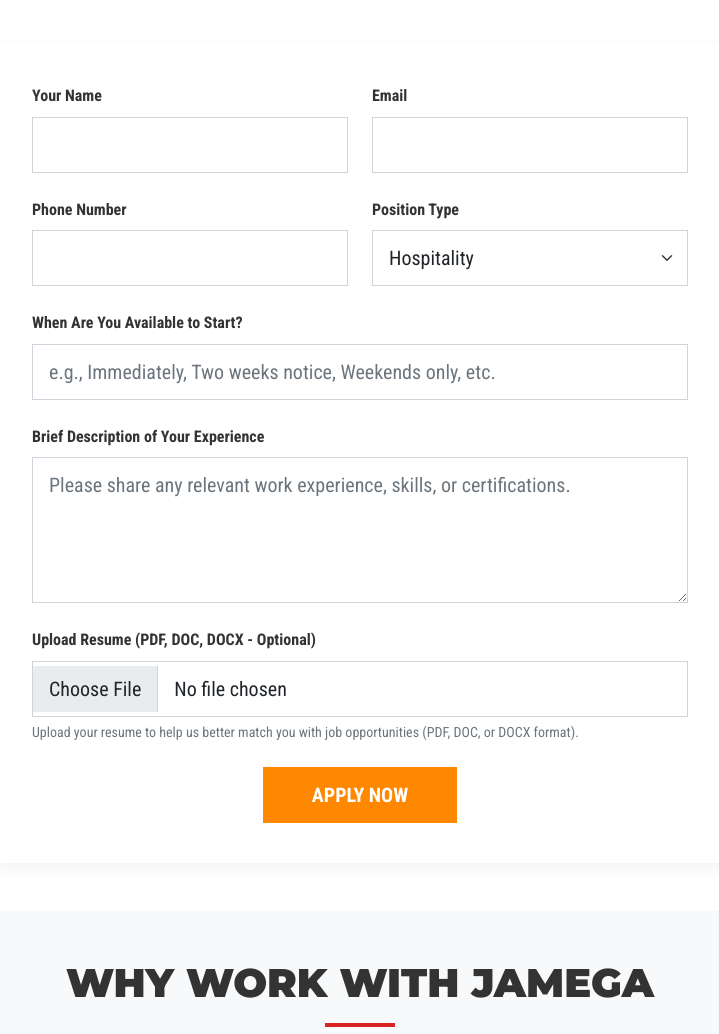
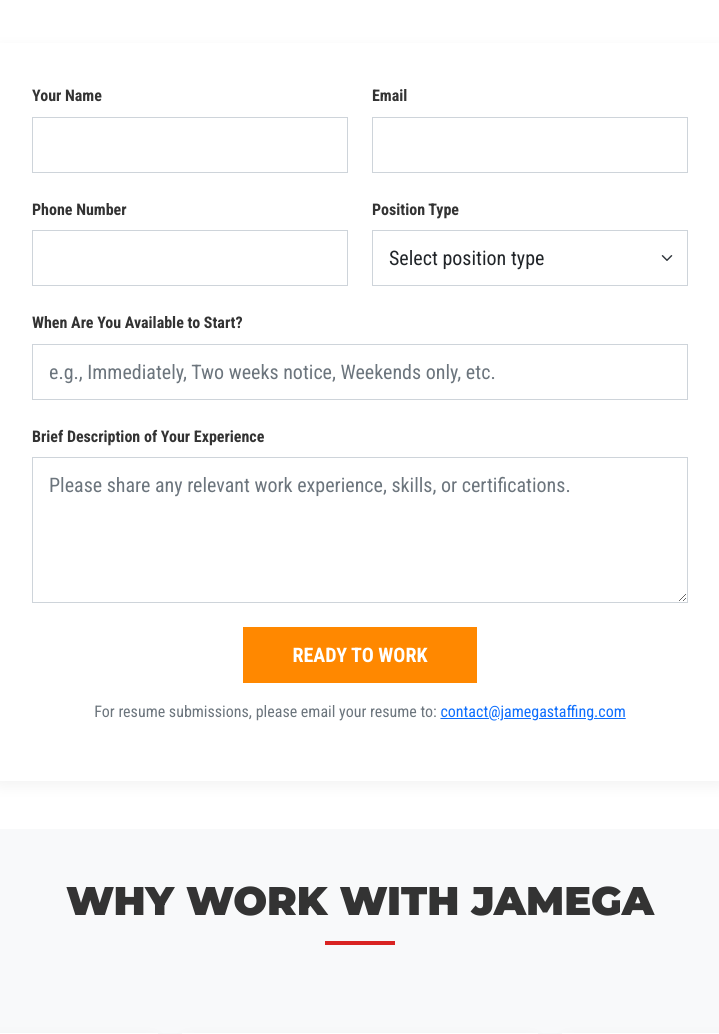
Before and after one commit to Johnny-444/jamegastaffing, a Flask app: page /candidates in a window 1280 px wide. Shown: the part 627-1661 px from the top of the page, without its empty margins (280-999 px from the left). Run offline with Flask 3, Linux system fonts and the light colour scheme; some libraries are stand-ins or nearby versions.

Commit message:
Integrate third-party form service to handle candidate and employer applications
Refactor forms to use StaticForms, replacing Flask-WTF and adding environment variable access key.

Replit-Commit-Author: Agent
Replit-Commit-Session-Id: f29bbe7f-4d05-437d-a73c-a826920a9cf4
Replit-Commit-Screenshot-Url: https://storage.googleapis.com/screenshot-production-us-central1/2492cfdd-a63b-4bc6-901d-9e46b1f38f28/05a12555-e834-4f81-8aba-f83d9fe29067.jpg

```diff
--- a/templates/candidates.html
+++ b/templates/candidates.html
@@ -25,20 +25,23 @@
         <div class="row">
             <div class="col-lg-8 mx-auto">
                 <div class="form-container">
-                    <form action="{{ url_for('submit_candidate') }}" method="POST" class="needs-validation" enctype="multipart/form-data" novalidate>
-                        {{ form.csrf_token }}
+                    <form action="https://api.staticforms.xyz/submit" method="POST" class="needs-validation" novalidate>
+                        <input type="hidden" name="accessKey" value="YOUR_ACCESS_KEY_HERE"> <!-- Replace with your StaticForms access key -->
+                        <input type="hidden" name="subject" value="New Job Seeker Application from Jamega Staffing">
+                        <input type="hidden" name="replyTo" value="@">
+                        <input type="hidden" name="redirectTo" value="{{ url_for('success', type='candidate', _external=True) }}">
 
                         <div class="row">
                             <div class="col-md-6 mb-4">
                                 <div class="form-group">
-                                    {{ form.name.label(class="form-label fw-bold") }}
-                                    {{ form.name(class="form-control form-control-lg") }}
+                                    <label for="name" class="form-label fw-bold">Your Name</label>
+                                    <input type="text" id="name" name="name" class="form-control form-control-lg" required>
                                 </div>
                             </div>
                             <div class="col-md-6 mb-4">
                                 <div class="form-group">
-                                    {{ form.email.label(class="form-label fw-bold") }}
-                                    {{ form.email(class="form-control form-control-lg") }}
+                                    <label for="email" class="form-label fw-bold">Email</label>
+                                    <input type="email" id="email" name="email" class="form-control form-control-lg" required>
                                 </div>
                             </div>
                         </div>
@@ -46,44 +49,45 @@
                         <div class="row">
                             <div class="col-md-6 mb-4">
                                 <div class="form-group">
-                                    {{ form.phone.label(class="form-label fw-bold") }}
-                                    {{ form.phone(class="form-control form-control-lg") }}
+                                    <label for="phone" class="form-label fw-bold">Phone Number</label>
+                                    <input type="tel" id="phone" name="$phone" class="form-control form-control-lg" required>
                                 </div>
                             </div>
                             <div class="col-md-6 mb-4">
                                 <div class="form-group">
-                                    {{ form.position_type.label(class="form-label fw-bold") }}
-                                    {{ form.position_type(class="form-select form-select-lg") }}
+                                    <label for="position_type" class="form-label fw-bold">Position Type</label>
+                                    <select id="position_type" name="$position_type" class="form-select form-select-lg" required>
+                                        <option value="" selected disabled>Select position type</option>
+                                        <option value="hospitality">Hospitality</option>
+                                        <option value="industrial">Industrial</option>
+                                        <option value="general_labor">General Labor</option>
+                                        <option value="administrative">Administrative</option>
+                                        <option value="other">Other</option>
+                                    </select>
                                 </div>
                             </div>
                         </div>
 
                         <div class="mb-4">
                             <div class="form-group">
-                                {{ form.availability.label(class="form-label fw-bold") }}
-                                {{ form.availability(class="form-control form-control-lg", placeholder="e.g., Immediately, Two weeks notice, Weekends only, etc.") }}
+                                <label for="availability" class="form-label fw-bold">When Are You Available to Start?</label>
+                                <input type="text" id="availability" name="$availability" class="form-control form-control-lg" placeholder="e.g., Immediately, Two weeks notice, Weekends only, etc." required>
                             </div>
                         </div>
 
                         <div class="mb-4">
                             <div class="form-group">
-                                {{ form.experience.label(class="form-label fw-bold") }}
-                                {{ form.experience(class="form-control form-control-lg", rows=4, placeholder="Please share any relevant work experience, skills, or certifications.") }}
-                            </div>
-                        </div>
-
-                        <div class="mb-4">
-                            <div class="form-group">
-                                {{ form.resume.label(class="form-label fw-bold") }}
-                                {{ form.resume(class="form-control form-control-lg") }}
-                                <div class="form-text text-muted">
-                                    Upload your resume to help us better match you with job opportunities (PDF, DOC, or DOCX format).
-                                </div>
+                                <label for="experience" class="form-label fw-bold">Brief Description of Your Experience</label>
+                                <textarea id="experience" name="message" class="form-control form-control-lg" rows="4" placeholder="Please share any relevant work experience, skills, or certifications." required></textarea>
                             </div>
                         </div>
 
                         <div class="text-center mt-4">
-                            {{ form.submit(class="btn btn-orange btn-lg fw-bold px-5") }}
+                            <button type="submit" class="btn btn-orange btn-lg fw-bold px-5">READY TO WORK</button>
+                        </div>
+
+                        <div class="mt-3 text-center">
+                            <p class="text-muted">For resume submissions, please email your resume to: <a href="mailto:contact@jamegastaffing.com">contact@jamegastaffing.com</a></p>
                         </div>
                     </form>
                 </div>
```
Also changed, not shown: templates/employers.html (+25 -15 lines).
